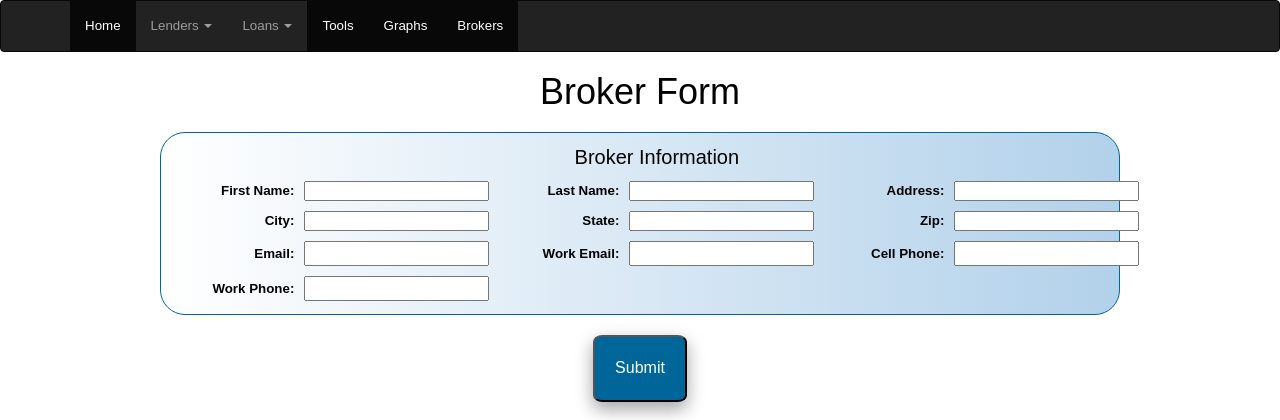
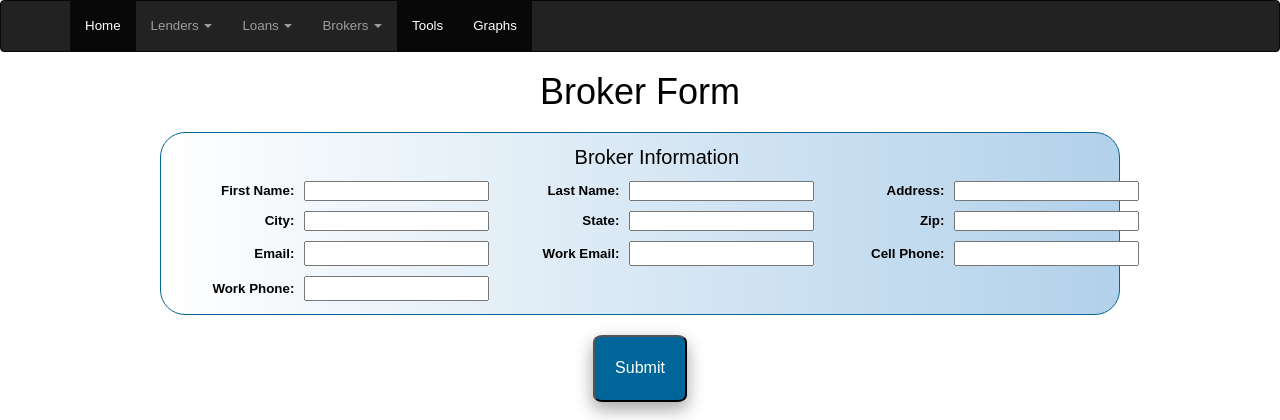
Before and after one commit to lorenzotan/streamline-broker, a Django app: page /broker_form/ in a window 1280 px wide. Shown: the top 420 px of the page. Run offline with Django 3.2, Linux system fonts and the light colour scheme; some libraries are stand-ins or nearby versions.

Commit message:
19: adding link to broker form in nav

```diff
--- a/broker1/inputs/templates/inputs/base.html
+++ b/broker1/inputs/templates/inputs/base.html
@@ -34,9 +34,16 @@
               <li><a href="/inputs/loan_list/">List</a></li>
             </ul>
           </li>
+          <li class="dropdown">
+            <a class="dropdown-toggle" data-toggle="dropdown" href="#">Brokers
+              <span class="caret"></span></a>
+            <ul class="dropdown-menu">
+              <li><a href="/inputs/broker_form/">Form</a></li>
+              <!--li><a href="/inputs/broker_list/">List</a></li-->
+            </ul>
+          </li>
           <li class="active"><a href="#">Tools</a></li>
           <li class="active"><a href="#">Graphs</a></li>
-          <li class="active"><a href="#">Brokers</a></li>
         </ul>
       </div>
     </nav>
```
